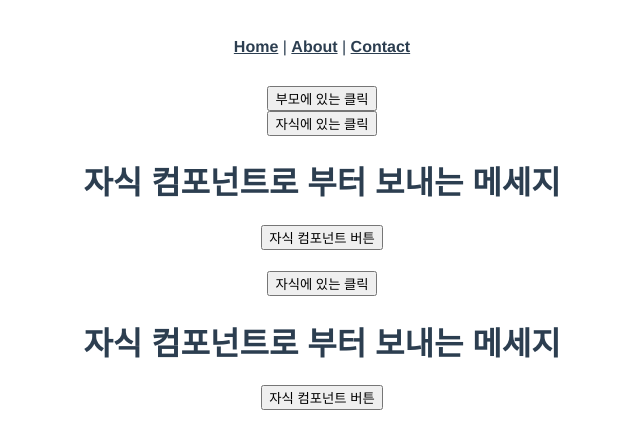
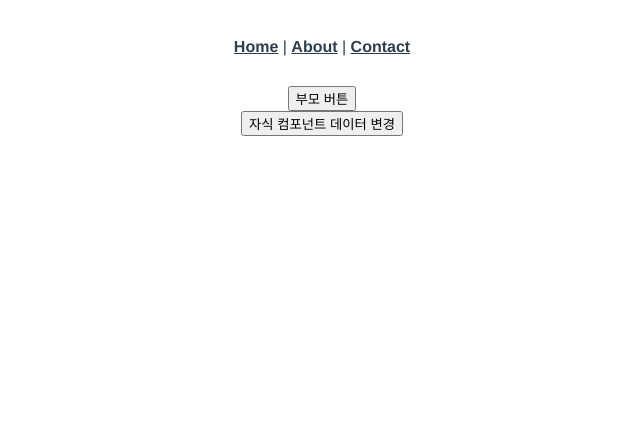
Before and after one commit to jyryuitpro/vue-default, a Vue app: page /example12 in a window 1280 px wide. Shown: the top 448 px of the page, without its empty margins (318-958 px from the left). Built offline with nearby package versions, Linux system fonts and the light colour scheme; what vue-sweetalert2 would draw is missing.

Commit message:
부모 컴포넌트에서 자식 컴포넌트의 데이터 값 동기화하기

```diff
--- a/src/views/ChildComponentEvent.vue
+++ b/src/views/ChildComponentEvent.vue
@@ -1,8 +1,9 @@
 <template>
   <div>
-    <button type="button" @click="childFunc" ref="child_btn">자식에 있는 클릭</button>
-    <h1>{{msg}}</h1>
-    <button type="button" @click="sendFromChild" ref="child_btn">자식 컴포넌트 버튼</button>
+<!--    <button type="button" @click="childFunc" ref="child_btn">자식에 있는 클릭</button>-->
+<!--    <h1>{{msg}}</h1>-->
+<!--    <button type="button" @click="sendFromChild" ref="child_btn">자식 컴포넌트 버튼</button>-->
+    <button type="button" @click="changeData">자식 컴포넌트 데이터 변경</button>
   </div>
 </template>
 
@@ -36,6 +37,9 @@ export default {
     sendFromChild() {
       this.$emit('send-message', this.msg);
     },
+    changeData() {
+      this.msg = '자식 컴포넌트에서 데이터 변경이 일어났습니다.';
+    },
   },
 }
 </script>
--- a/src/views/Example12.vue
+++ b/src/views/Example12.vue
@@ -1,10 +1,12 @@
 <template>
   <div>
 <!--    ref == id-->
-    <button type="button" @click="callChildFunc">부모에 있는 클릭</button>
+<!--    <button type="button" @click="callChildFunc">부모에 있는 클릭</button>-->
+<!--    <ChildComponentEvent ref="child_component"/>-->
+<!--    <h1>{{parentMsg}}</h1>-->
+<!--    <ChildComponentEvent @send-message="sendMessage"/>-->
+    <button type="button" @click="showData">부모 버튼</button>
     <ChildComponentEvent ref="child_component"/>
-    <h1>{{parentMsg}}</h1>
-    <ChildComponentEvent @send-message="sendMessage"/>
   </div>
 </template>
 
@@ -20,6 +22,11 @@ export default {
     return {
       parentMsg: '',
     };
+  },
+  computed: {
+    msg() {
+      return this.$refs.child_component.msg;
+    },
   },
   setup() {
 
@@ -45,6 +52,9 @@ export default {
       alert(data);
       this.parentMsg = data;
     },
+    showData() {
+      alert(this.msg);
+    },
   },
 }
 </script>
```
